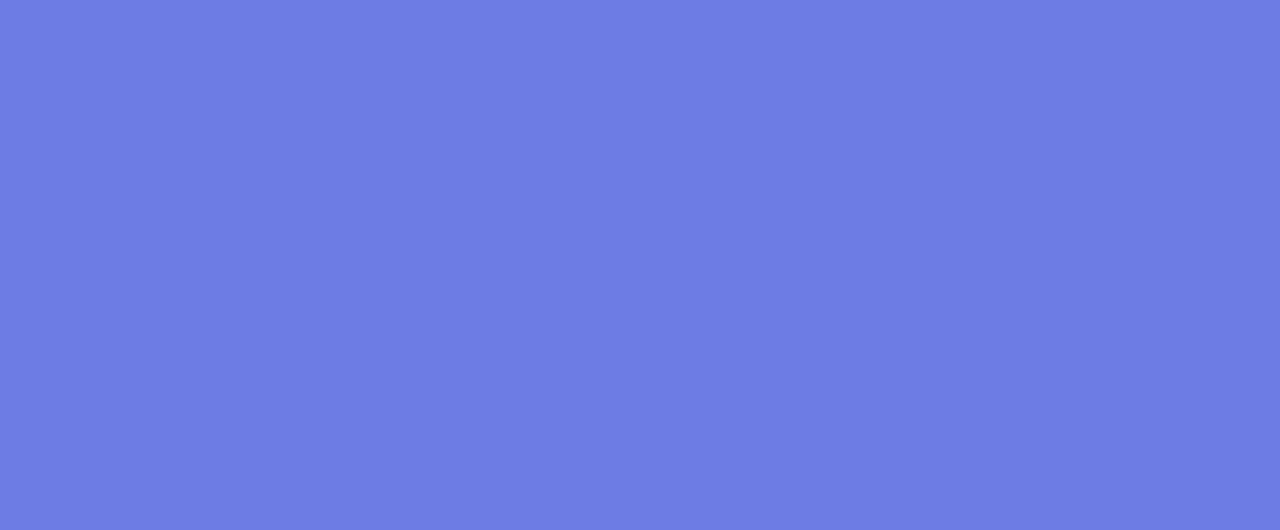
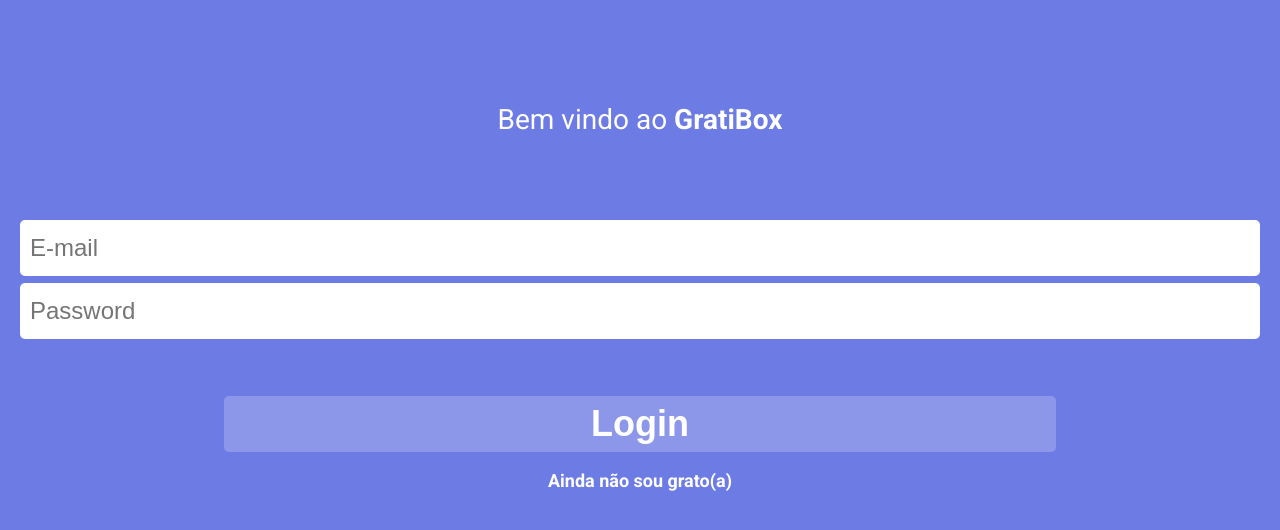
Before and after one commit to leoguzi/gratibox-front, a React (Create React App) app: page /login in a window 1280 px wide. Before the commit this address had no page. Shown: the top 530 px of the page. Built offline with nearby package versions, Linux system fonts and the light colour scheme.

Commit message:
Implemented the login layout

```diff
--- a/src/App.js
+++ b/src/App.js
@@ -1,5 +1,6 @@
 import { BrowserRouter, Route, Routes } from 'react-router-dom';
 import { GlobalStyle } from './globalStyles';
+import Login from './pages/Login';
 import Main from './pages/Main';
 
 export default function App() {
@@ -8,6 +9,7 @@
       <GlobalStyle />
       <Routes>
         <Route path='/' element={<Main />} />
+        <Route path='/login' element={<Login />} />
       </Routes>
     </BrowserRouter>
   );
--- a/src/common/commonStyles.js
+++ b/src/common/commonStyles.js
@@ -24,7 +24,7 @@
 
 const SmallButton = styled.button`
   height: 40px;
-  padding: 10px 30px;
+  padding: 0 30px;
   margin-bottom: 20px;
   background-color: ${colors.color0};
   border: none;
@@ -34,10 +34,56 @@
   color: ${colors.color4};
 `;
 
+const BigButton = styled.button`
+  height: 56px;
+  width: 100%;
+  padding: 0 30px;
+  margin-bottom: 20px;
+  background-color: ${colors.color6};
+  border: none;
+  border-radius: 5px;
+  font-weight: bold;
+  font-size: 36px;
+  color: ${colors.color4};
+`;
+
 const StyledLink = styled(Link)`
   color: ${colors.color4};
   font-weight: bold;
   font-size: 18px;
 `;
 
-export { TitleContainer, SmallButton, StyledLink };
+const StyledForm = styled.form`
+  padding: 0 20px;
+  display: flex;
+  flex-direction: column;
+  align-items: center;
+`;
+
+const StyledInput = styled.input`
+  width: 100%;
+  height: 56px;
+  border: ${(props) => (props.invalid ? `2px solid ${colors.color8}` : 'none')};
+  border-radius: 5px;
+  margin-bottom: 7px;
+  padding-left: 10px;
+  font-size: 24px;
+  &:focus {
+    outline: 2px solid ${colors.color7};
+  }
+`;
+
+const FormErrorMessage = styled.span`
+  color: ${colors.color4};
+  margin-bottom: 5px;
+`;
+
+export {
+  TitleContainer,
+  SmallButton,
+  BigButton,
+  StyledLink,
+  StyledForm,
+  StyledInput,
+  FormErrorMessage,
+};
--- a/src/globalStyles.js
+++ b/src/globalStyles.js
@@ -7,6 +7,9 @@
   color3: '#e5cdb3;',
   color4: '#ffffff;',
   color5: '#4D65A8',
+  color6: '#8C97EA',
+  color7: '#F8AFA6',
+  color8: '#BA0F30',
 };
 
 const GlobalStyle = createGlobalStyle`
--- /dev/null
+++ b/src/pages/Login.js
@@ -0,0 +1,72 @@
+import { useState } from 'react';
+import styled from 'styled-components';
+
+import {
+  TitleContainer,
+  StyledLink,
+  StyledForm,
+  StyledInput,
+  BigButton,
+  FormErrorMessage,
+} from '../common/commonStyles';
+
+export default function Login() {
+  const [formFields, setFormFields] = useState({ email: '', password: '' });
+  const [invalidFormFields, setInvalidFormFields] = useState({
+    email: false,
+    password: false,
+  });
+  function handleLogin(e) {
+    e.preventDefault();
+    setInvalidFormFields({ ...invalidFormFields, email: true });
+  }
+  return (
+    <>
+      <TitleContainer>
+        <h1>
+          Bem vindo ao <strong>GratiBox</strong>
+        </h1>
+      </TitleContainer>
+      <StyledForm type='submit' onSubmit={(e) => handleLogin(e)}>
+        <StyledInput
+          required
+          type='email'
+          placeholder='E-mail'
+          invalid={invalidFormFields.email}
+          onChange={(e) =>
+            setFormFields({ ...formFields, email: e.target.value })
+          }
+        />
+        {invalidFormFields.email && (
+          <FormErrorMessage>Email não cadastrado!</FormErrorMessage>
+        )}
+        <StyledInput
+          required
+          type='password'
+          placeholder='Password'
+          invalid={invalidFormFields.password}
+          onChange={(e) =>
+            setFormFields({ ...formFields, password: e.target.value })
+          }
+        />
+        {invalidFormFields.password && (
+          <FormErrorMessage>Senha incorreta!</FormErrorMessage>
+        )}
+
+        <ButtoContainer>
+          <BigButton type='submit'>
+            <span>Login</span>
+          </BigButton>
+          <StyledLink to='/registration'>Ainda não sou grato(a)</StyledLink>
+        </ButtoContainer>
+      </StyledForm>
+    </>
+  );
+}
+const ButtoContainer = styled.div`
+  width: 65vw;
+  margin-top: 50px;
+  display: flex;
+  flex-direction: column;
+  align-items: center;
+`;
```
Also changed, not shown: 1 other file (tests, documents, lock files or other folders).
